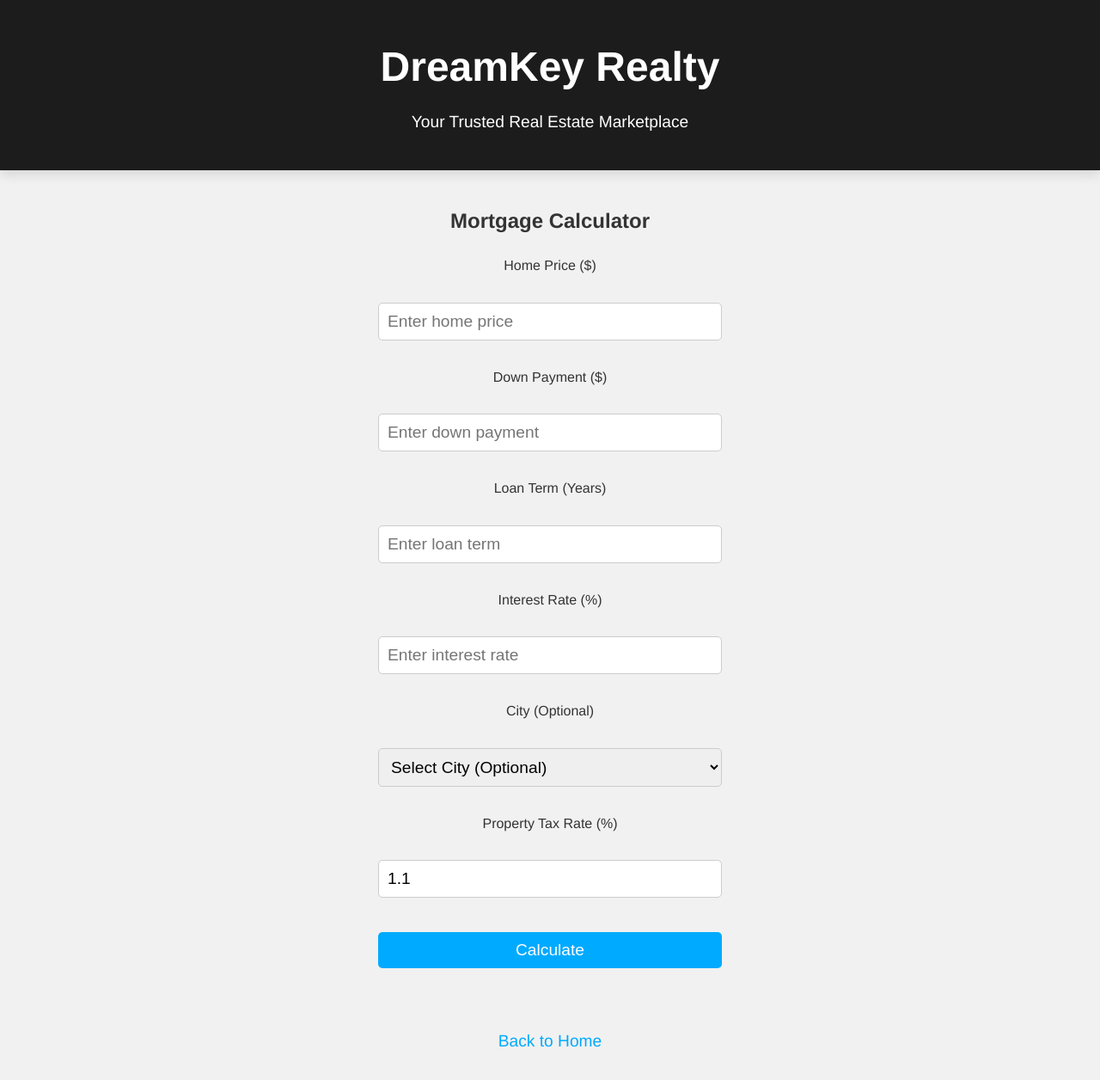
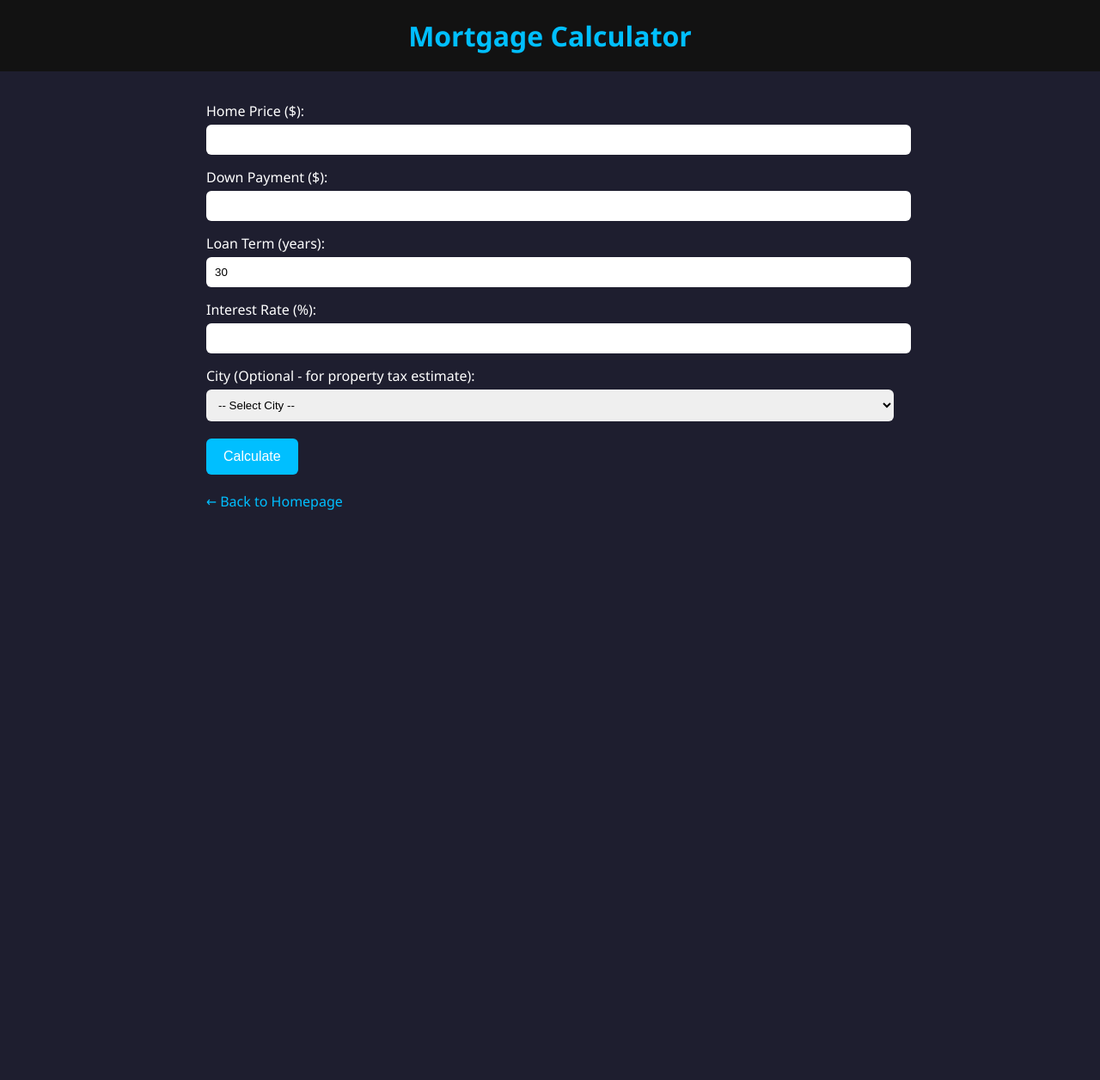
Before and after one commit to tdawgburner/RE, a plain HTML site: page mortgage-calculator.html in a window 1280 px wide. Shown: the whole page at 86% size. After the commit the page ends 800 px from the top, so only its background shows below. Drawn offline with nearby package versions, Linux system fonts and the light colour scheme.

Commit message:
Update mortgage-calculator.html

```diff
--- a/mortgage-calculator.html
+++ b/mortgage-calculator.html
@@ -1,309 +1,191 @@
 <!DOCTYPE html>
 <html lang="en">
 <head>
-  <meta charset="UTF-8">
-  <meta name="viewport" content="width=device-width, initial-scale=1.0">
-  <title>DreamKey Realty - Mortgage Calculator</title>
+  <meta charset="UTF-8" />
+  <meta name="viewport" content="width=device-width, initial-scale=1.0"/>
+  <title>Mortgage Calculator</title>
   <style>
-    * {
+    body {
+      font-family: 'Segoe UI', Tahoma, Geneva, Verdana, sans-serif;
+      background-color: #1e1e2f;
+      color: #ffffff;
       margin: 0;
       padding: 0;
-      box-sizing: border-box;
     }
-
-    /* Body Styles */
-    body {
-      font-family: 'Helvetica Neue', Arial, sans-serif;
-      background-color: #f1f1f1;
-      color: #333;
-      line-height: 1.6;
-    }
-
-    /* Header Styling */
     header {
-      background-color: #1c1c1c;
-      padding: 40px 0;
-      text-align: center;
-      color: #fff;
-      box-shadow: 0 6px 12px rgba(0, 0, 0, 0.1);
-    }
-
-    header h1 {
-      font-size: 3em;
-      margin-bottom: 10px;
-    }
-
-    header p {
-      font-size: 1.2em;
-    }
-
-    /* Calculator Section */
-    .calculator-container {
-      display: flex;
-      flex-direction: column;
-      align-items: center;
-      padding: 40px 20px;
-      gap: 20px;
-      max-width: 800px;
-      margin: 0 auto;
-    }
-
-    .calculator-container input,
-    .calculator-container select,
-    .calculator-container button {
-      padding: 10px;
-      margin: 10px;
-      font-size: 1.2em;
-      width: 100%;
-      max-width: 400px;
-      border-radius: 5px;
-      border: 1px solid #ccc;
-    }
-
-    .calculator-container button {
-      background-color: #00aaff;
-      color: #fff;
-      cursor: pointer;
-      border: none;
-      transition: background-color 0.3s;
-    }
-
-    .calculator-container button:hover {
-      background-color: #0088cc;
-    }
-
-    /* Result Table Styling */
-    .result-table {
-      width: 100%;
-      margin-top: 40px;
-      border-collapse: collapse;
-    }
-
-    .result-table th, .result-table td {
-      padding: 10px;
-      text-align: center;
-      border: 1px solid #ddd;
-    }
-
-    .result-table th {
-      background-color: #1c1c1c;
-      color: white;
-    }
-
-    /* Chart Styling */
-    canvas {
-      margin-top: 40px;
-    }
-
-    /* Link Back to Homepage */
-    .back-link {
-      margin-top: 20px;
+      background-color: #121212;
+      padding: 20px;
       text-align: center;
     }
-
-    .back-link a {
-      color: #00aaff;
+    header h1 {
+      color: #00bfff;
+      margin: 0;
+    }
+    .container {
+      padding: 20px;
+      max-width: 800px;
+      margin: auto;
+    }
+    label {
+      display: block;
+      margin-top: 15px;
+    }
+    input, select {
+      width: 100%;
+      padding: 10px;
+      margin-top: 5px;
+      border-radius: 6px;
+      border: none;
+    }
+    button {
+      margin-top: 20px;
+      background-color: #00bfff;
+      color: white;
+      border: none;
+      padding: 12px 20px;
+      cursor: pointer;
+      border-radius: 6px;
+      font-size: 1em;
+    }
+    button:hover {
+      background-color: #0099cc;
+    }
+    table {
+      width: 100%;
+      border-collapse: collapse;
+      margin-top: 30px;
+    }
+    th, td {
+      padding: 10px;
+      border-bottom: 1px solid #555;
+      text-align: center;
+    }
+    th {
+      background-color: #2d2d44;
+    }
+    a.home-link {
+      color: #00bfff;
+      display: inline-block;
+      margin-top: 20px;
       text-decoration: none;
-      font-size: 1.2em;
     }
-
-    .back-link a:hover {
-      color: #0088cc;
+    a.home-link:hover {
+      text-decoration: underline;
     }
   </style>
 </head>
 <body>
+  <header>
+    <h1>Mortgage Calculator</h1>
+  </header>
 
-<header>
-  <h1>DreamKey Realty</h1>
-  <p>Your Trusted Real Estate Marketplace</p>
-</header>
+  <div class="container">
+    <label>Home Price ($):</label>
+    <input type="number" id="homePrice" />
 
-<div class="calculator-container">
-  <h2>Mortgage Calculator</h2>
+    <label>Down Payment ($):</label>
+    <input type="number" id="downPayment" />
 
-  <label for="homePrice">Home Price ($)</label>
-  <input type="number" id="homePrice" placeholder="Enter home price" required>
+    <label>Loan Term (years):</label>
+    <input type="number" id="loanTerm" value="30" />
 
-  <label for="downPayment">Down Payment ($)</label>
-  <input type="number" id="downPayment" placeholder="Enter down payment" required>
+    <label>Interest Rate (%):</label>
+    <input type="number" id="interestRate" step="0.01" />
 
-  <label for="loanTerm">Loan Term (Years)</label>
-  <input type="number" id="loanTerm" placeholder="Enter loan term" required>
+    <label>City (Optional - for property tax estimate):</label>
+    <select id="city">
+      <option value="">-- Select City --</option>
+      <option value="dc">Washington, DC (0.85%)</option>
+      <option value="nyc">New York, NY (1.68%)</option>
+      <option value="la">Los Angeles, CA (0.73%)</option>
+      <option value="houston">Houston, TX (2.01%)</option>
+      <option value="miami">Miami, FL (0.98%)</option>
+    </select>
 
-  <label for="interestRate">Interest Rate (%)</label>
-  <input type="number" id="interestRate" placeholder="Enter interest rate" required>
+    <button onclick="calculate()">Calculate</button>
 
-  <label for="city">City (Optional)</label>
-  <select id="city">
-    <option value="">Select City (Optional)</option>
-    <option value="Washington,DC">Washington, DC</option>
-    <option value="Los Angeles,CA">Los Angeles, CA</option>
-    <option value="New York,NY">New York, NY</option>
-    <option value="San Francisco,CA">San Francisco, CA</option>
-    <option value="Miami,FL">Miami, FL</option>
-  </select>
+    <div id="results"></div>
 
-  <label for="propertyTax">Property Tax Rate (%)</label>
-  <input type="number" id="propertyTax" placeholder="Enter property tax rate" value="1.1">
-
-  <button onclick="calculateMortgage()">Calculate</button>
-
-  <div id="mortgageResults">
-    <table class="result-table" id="resultTable" style="display:none;">
-      <thead>
-        <tr>
-          <th>Month</th>
-          <th>Principal Paid</th>
-          <th>Interest Paid</th>
-          <th>Remaining Balance</th>
-          <th>Property Tax ($)</th>
-        </tr>
-      </thead>
-      <tbody id="resultBody"></tbody>
-    </table>
+    <a class="home-link" href="index.html">← Back to Homepage</a>
   </div>
 
-  <div id="mortgageChartContainer" style="display:none;">
-    <canvas id="mortgageChart" width="400" height="200"></canvas>
-  </div>
+  <script>
+    const cityTaxes = {
+      dc: 0.0085,
+      nyc: 0.0168,
+      la: 0.0073,
+      houston: 0.0201,
+      miami: 0.0098
+    };
 
-  <div class="back-link">
-    <a href="index.html">Back to Home</a>
-  </div>
-</div>
+    function calculate() {
+      const homePrice = parseFloat(document.getElementById('homePrice').value);
+      const downPayment = parseFloat(document.getElementById('downPayment').value);
+      const loanAmount = homePrice - downPayment;
+      const loanTerm = parseInt(document.getElementById('loanTerm').value);
+      const interestRate = parseFloat(document.getElementById('interestRate').value) / 100;
+      const city = document.getElementById('city').value;
+      const propertyTaxRate = cityTaxes[city] || 0;
 
-<script src="https://cdn.jsdelivr.net/npm/chart.js"></script>
-<script>
-// Function to calculate mortgage details
-function calculateMortgage() {
-  const homePrice = parseFloat(document.getElementById('homePrice').value);
-  const downPayment = parseFloat(document.getElementById('downPayment').value);
-  const loanTerm = parseInt(document.getElementById('loanTerm').value);
-  const interestRate = parseFloat(document.getElementById('interestRate').value) / 100;
-  const propertyTaxRate = parseFloat(document.getElementById('propertyTax').value) / 100;
+      if (isNaN(homePrice) || isNaN(downPayment) || isNaN(loanAmount) || isNaN(loanTerm) || isNaN(interestRate)) {
+        alert("Please fill out all required fields.");
+        return;
+      }
 
-  const loanAmount = homePrice - downPayment;
-  const months = loanTerm * 12;
-  const monthlyInterestRate = interestRate / 12;
+      const months = loanTerm * 12;
+      const monthlyRate = interestRate / 12;
+      const monthlyPayment = loanAmount * monthlyRate / (1 - Math.pow(1 + monthlyRate, -months));
+      const monthlyTax = (homePrice * propertyTaxRate) / 12;
+      const totalMonthly = monthlyPayment + monthlyTax;
 
-  const monthlyPayment = (loanAmount * monthlyInterestRate) / (1 - Math.pow(1 + monthlyInterestRate, -months));
-  const monthlyPropertyTax = (homePrice * propertyTaxRate) / 12;
+      let tableRows = "";
+      let balance = loanAmount;
+      let totalPrincipal = 0;
+      let totalInterest = 0;
 
-  let principalBalance = loanAmount;
-  let totalInterestPaid = 0;
-  let totalPrincipalPaid = 0;
-  let interestPayments = [];
-  let principalPayments = [];
-  let propertyTaxes = [];
-  let monthsToCrossover = 0;
+      for (let i = 1; i <= 72; i++) {
+        const interest = balance * monthlyRate;
+        const principal = monthlyPayment - interest;
+        balance -= principal;
 
-  // Calculate loan schedule for 72 months
-  let results = "";
-  for (let month = 1; month <= 72; month++) {
-    let interestPayment = principalBalance * monthlyInterestRate;
-    let principalPayment = monthlyPayment - interestPayment;
+        totalPrincipal += principal;
+        totalInterest += interest;
 
-    principalBalance -= principalPayment;
-    totalInterestPaid += interestPayment;
-    totalPrincipalPaid += principalPayment;
+        tableRows += `
+          <tr>
+            <td>${i}</td>
+            <td>$${principal.toFixed(2)}</td>
+            <td>$${interest.toFixed(2)}</td>
+            <td>$${monthlyTax.toFixed(2)}</td>
+          </tr>
+        `;
+      }
 
-    interestPayments.push(totalInterestPaid);
-    principalPayments.push(totalPrincipalPaid);
-    propertyTaxes.push(monthlyPropertyTax);
-
-    results += `
-      <tr>
-        <td>${month}</td>
-        <td>$${principalPayment.toFixed(2)}</td>
-        <td>$${interestPayment.toFixed(2)}</td>
-        <td>$${principalBalance.toFixed(2)}</td>
-        <td>$${monthlyPropertyTax.toFixed(2)}</td>
-      </tr>
-    `;
-
-    if (principalPayment > interestPayment && monthsToCrossover === 0) {
-      monthsToCrossover = month;
+      document.getElementById('results').innerHTML = `
+        <h3>Monthly Payment: $${totalMonthly.toFixed(2)}</h3>
+        <table>
+          <thead>
+            <tr>
+              <th>Month</th>
+              <th>Principal</th>
+              <th>Interest</th>
+              <th>Property Tax</th>
+            </tr>
+          </thead>
+          <tbody>
+            ${tableRows}
+          </tbody>
+          <tfoot>
+            <tr>
+              <th>Total (72 months)</th>
+              <th>$${totalPrincipal.toFixed(2)}</th>
+              <th>$${totalInterest.toFixed(2)}</th>
+              <th>$${(monthlyTax * 72).toFixed(2)}</th>
+            </tr>
+          </tfoot>
+        </table>
+      `;
     }
-  }
-
-  document.getElementById('resultTable').style.display = 'table';
-  document.getElementById('resultBody').innerHTML = results;
-
-  // Create Chart
-  createMortgageChart(loanAmount, interestRate, months, monthlyPayment, interestPayments, principalPayments, monthsToCrossover);
-
-  // Display total principal paid in 72 months
-  document.getElementById('mortgageResults').innerHTML += `
-    <p>Total Principal Paid in First 72 Months: $${totalPrincipalPaid.toFixed(2)}</p>
-    <p>Total Interest Paid in First 72 Months: $${totalInterestPaid.toFixed(2)}</p>
-  `;
-}
-
-// Function to create the chart
-function createMortgageChart(loanAmount, interestRate, months, monthlyPayment, interestPayments, principalPayments, monthsToCrossover) {
-  const ctx = document.getElementById('mortgageChart').getContext('2d');
-  const mortgageChart = new Chart(ctx, {
-    type: 'line',
-    data: {
-      labels: Array.from({ length: months }, (_, i) => i + 1), // Months 1 to N
-      datasets: [
-        {
-          label: 'Total Interest Paid',
-          data: interestPayments,
-          borderColor: 'rgba(255, 99, 132, 1)',
-          borderWidth: 2,
-          fill: false
-        },
-        {
-          label: 'Total Principal Paid',
-          data: principalPayments,
-          borderColor: 'rgba(54, 162, 235, 1)',
-          borderWidth: 2,
-          fill: false
-        }
-      ]
-    },
-    options: {
-      responsive: true,
-      scales: {
-        x: {
-          title: {
-            display: true,
-            text: 'Months'
-          }
-        },
-        y: {
-          title: {
-            display: true,
-            text: 'Amount ($)'
-          },
-          beginAtZero: true
-        }
-      },
-      plugins: {
-        annotation: {
-          annotations: [
-            {
-              type: 'line',
-              scaleID: 'x',
-              value: monthsToCrossover,
-              borderColor: 'rgba(0, 255, 0, 1)',
-              borderWidth: 2,
-              label: {
-                enabled: true,
-                content: 'Principal > Interest',
-                position: 'top'
-              }
-            }
-          ]
-        }
-      }
-    }
-  });
-
-  document.getElementById('mortgageChartContainer').style.display = 'block';
-}
-</script>
+  </script>
 </body>
 </html>
```
